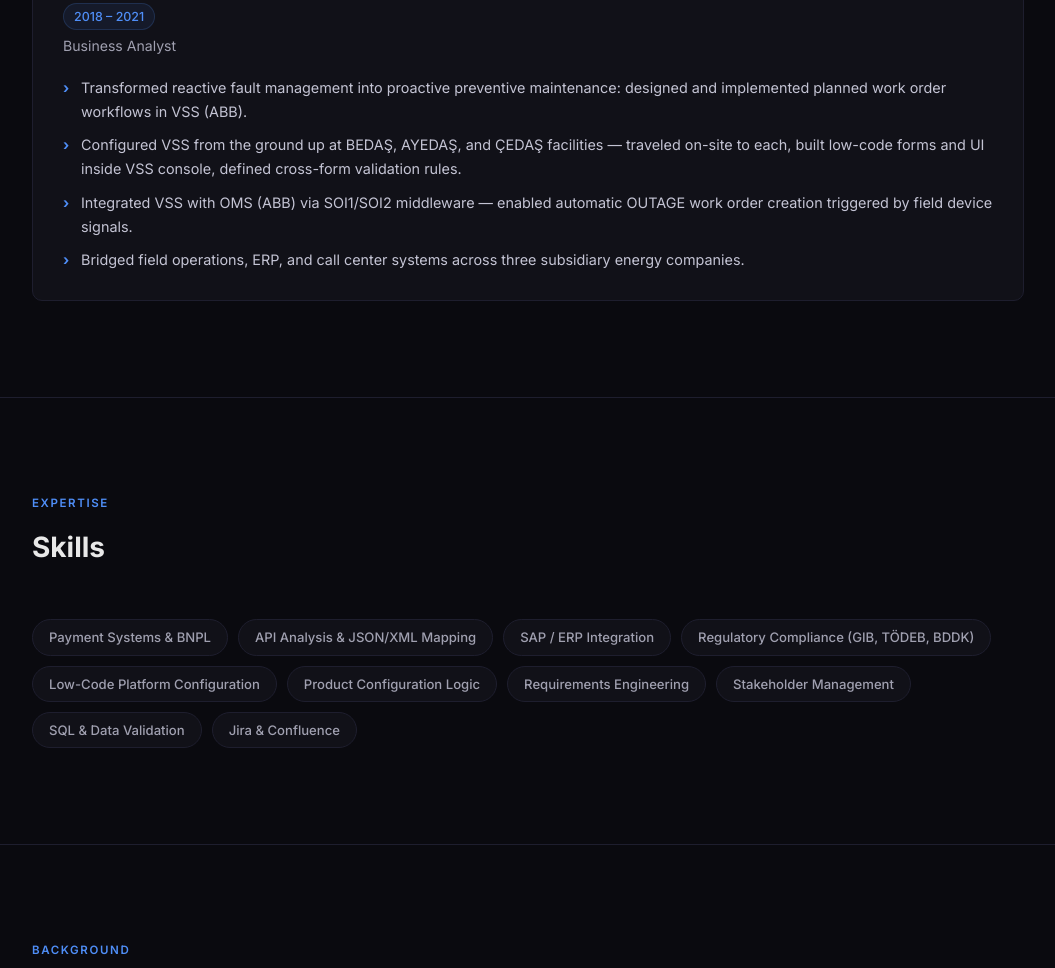
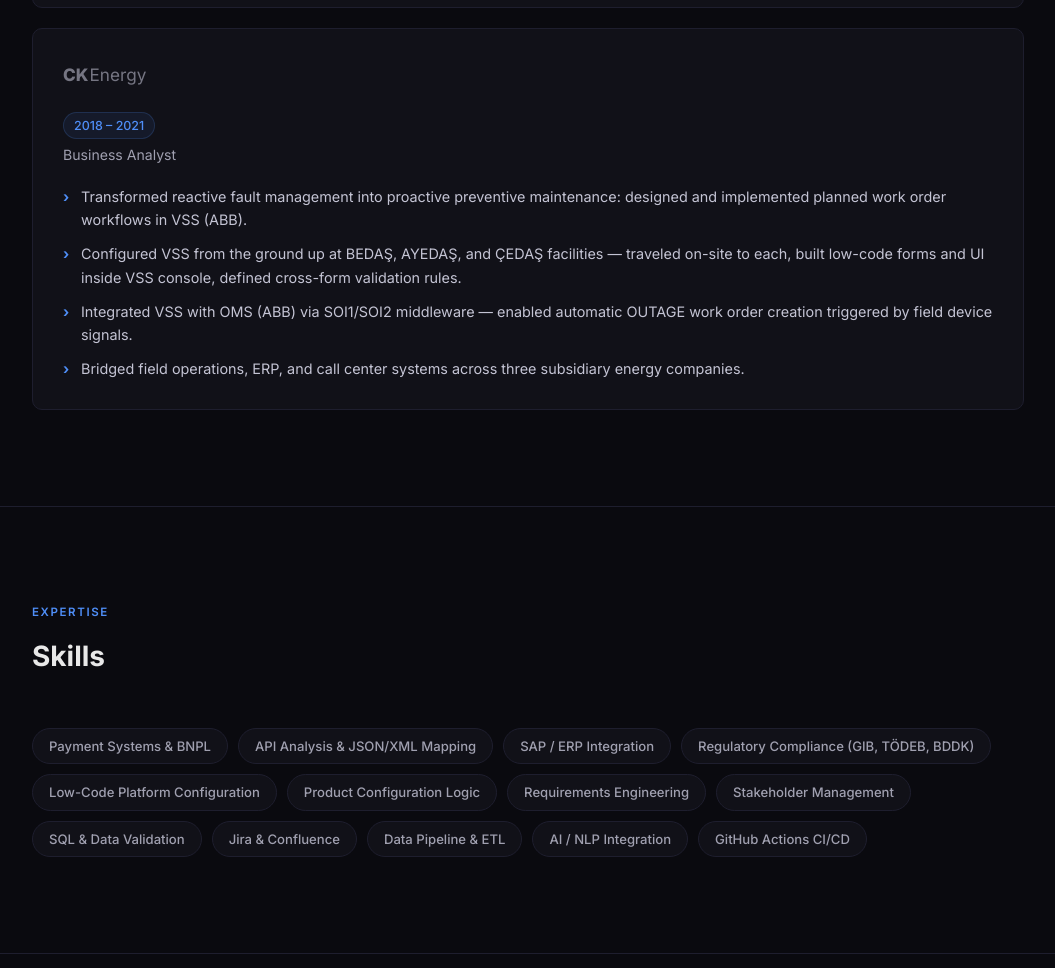
Before and after one commit to aykutakkaya/aykutakkaya.com, a plain HTML site: page index.html in a window 1280 px wide. Shown: the part 2905-3873 px from the top of the page, without its empty margins (112-1167 px from the left). Drawn offline with Linux system fonts and the light colour scheme.

Commit message:
Add vibe coding mention to About and new skill tags
- Add AI-assisted development paragraph to About section (EN + TR)
- Add 3 new skill tags: Data Pipeline & ETL, AI/NLP Integration, GitHub Actions CI/CD

Co-Authored-By: Claude Opus 4.6 <noreply@anthropic.com>

```diff
--- a/index.html
+++ b/index.html
@@ -143,6 +143,7 @@
         <p data-i18n="about.p1">I'm a Senior Business Analyst with 7+ years of experience turning complex business problems into working software. My career spans energy infrastructure, fintech/payments, and e-commerce — industries where the cost of getting it wrong is high.</p>
         <p data-i18n="about.p2">I'm comfortable owning the full BA lifecycle: discovery, requirements engineering, stakeholder alignment, API-level integration mapping, UAT, and post-go-live support. I've worked on-site at distribution centers, inside government regulatory frameworks, and directly with development teams shipping production code.</p>
         <p data-i18n="about.p3">What sets me apart: I can read a JSON payload, trace a BPMN flow, and present the same problem to a C-suite in plain language — without losing accuracy at any layer.</p>
+        <p data-i18n="about.p4">Outside of work, I enjoy building side projects with AI-assisted development — from stock market analysis tools to automated data pipelines — bridging the gap between business thinking and working software.</p>
         <div class="about-tags">
           <span class="about-tag">
             <svg width="13" height="13" viewBox="0 0 24 24" fill="none" stroke="currentColor" stroke-width="2.2" stroke-linecap="round" stroke-linejoin="round" aria-hidden="true"><path d="M21 10c0 7-9 13-9 13s-9-6-9-13a9 9 0 0 1 18 0z"/><circle cx="12" cy="10" r="3"/></svg>
@@ -247,6 +248,9 @@
         <span class="skill-tag" data-i18n="skill.7">Stakeholder Management</span>
         <span class="skill-tag" data-i18n="skill.8">SQL &amp; Data Validation</span>
         <span class="skill-tag" data-i18n="skill.9">Jira &amp; Confluence</span>
+        <span class="skill-tag" data-i18n="skill.10">Data Pipeline &amp; ETL</span>
+        <span class="skill-tag" data-i18n="skill.11">AI / NLP Integration</span>
+        <span class="skill-tag" data-i18n="skill.12">GitHub Actions CI/CD</span>
       </div>
     </div>
   </section>
@@ -399,6 +403,7 @@
       'about.p1':    "I'm a Senior Business Analyst with 7+ years of experience turning complex business problems into working software. My career spans energy infrastructure, fintech/payments, and e-commerce — industries where the cost of getting it wrong is high.",
       'about.p2':    "I'm comfortable owning the full BA lifecycle: discovery, requirements engineering, stakeholder alignment, API-level integration mapping, UAT, and post-go-live support. I've worked on-site at distribution centers, inside government regulatory frameworks, and directly with development teams shipping production code.",
       'about.p3':    "What sets me apart: I can read a JSON payload, trace a BPMN flow, and present the same problem to a C-suite in plain language — without losing accuracy at any layer.",
+      'about.p4':    "Outside of work, I enjoy building side projects with AI-assisted development — from stock market analysis tools to automated data pipelines — bridging the gap between business thinking and working software.",
       'about.yoe':   '7+ Years Experience',
       // Experience
       'label.career':      'Career',
@@ -435,6 +440,9 @@
       'skill.7': 'Stakeholder Management',
       'skill.8': 'SQL &amp; Data Validation',
       'skill.9': 'Jira &amp; Confluence',
+      'skill.10': 'Data Pipeline &amp; ETL',
+      'skill.11': 'AI / NLP Integration',
+      'skill.12': 'GitHub Actions CI/CD',
       // Education
       'label.background': 'Background',
       'title.education':  'Education &amp; Achievements',
@@ -489,6 +497,7 @@
       'about.p1':    "7+ yıllık deneyimle karmaşık iş sorunlarını çalışan yazılımlara dönüştüren Kıdemli bir İş Analistiyim. Kariyerim enerji altyapısı, fintech/ödeme sistemleri ve e-ticaret gibi hata maliyetinin yüksek olduğu sektörlerde şekillendi.",
       'about.p2':    "BA sürecinin tamamına sahip olabiliyorum: keşif, gereksinim mühendisliği, paydaş yönetimi, API düzeyinde entegrasyon haritalama, UAT ve canlıya geçiş sonrası destek. Dağıtım merkezlerinde saha çalışması, devlet düzenleyici çerçevelerinde ve production kod gönderen geliştirme ekipleriyle doğrudan çalıştım.",
       'about.p3':    "Beni farklı kılan: Bir JSON yükü okuyabilir, BPMN akışını izleyebilir ve aynı sorunu üst yönetime sade bir dille sunabilirim — hiçbir katmanda doğruluktan taviz vermeden.",
+      'about.p4':    "İş dışında, yapay zeka destekli geliştirme ile yan projeler üretmeyi seviyorum — borsa analiz araçlarından otomatik veri hatlarına kadar — iş dünyası bakış açısını çalışan yazılıma dönüştürüyorum.",
       'about.yoe':   '7+ Yıl Deneyim',
       // Experience
       'label.career':      'Kariyer',
@@ -525,6 +534,9 @@
       'skill.7': 'Paydaş Yönetimi',
       'skill.8': 'SQL &amp; Veri Doğrulama',
       'skill.9': 'Jira &amp; Confluence',
+      'skill.10': 'Veri Hattı &amp; ETL',
+      'skill.11': 'Yapay Zeka / NLP Entegrasyonu',
+      'skill.12': 'GitHub Actions CI/CD',
       // Education
       'label.background': 'Geçmiş',
       'title.education':  'Eğitim &amp; Başarılar',
```
